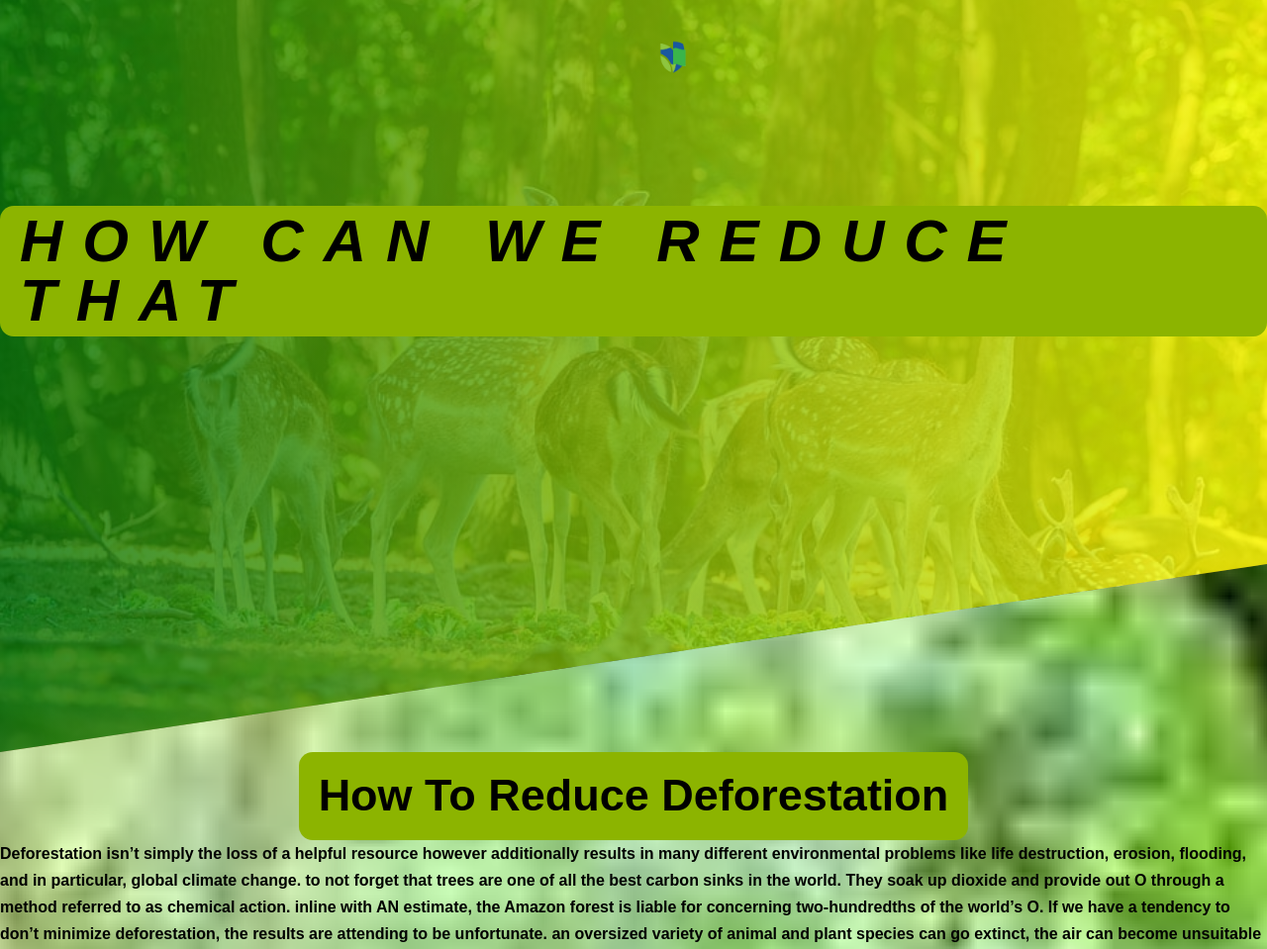
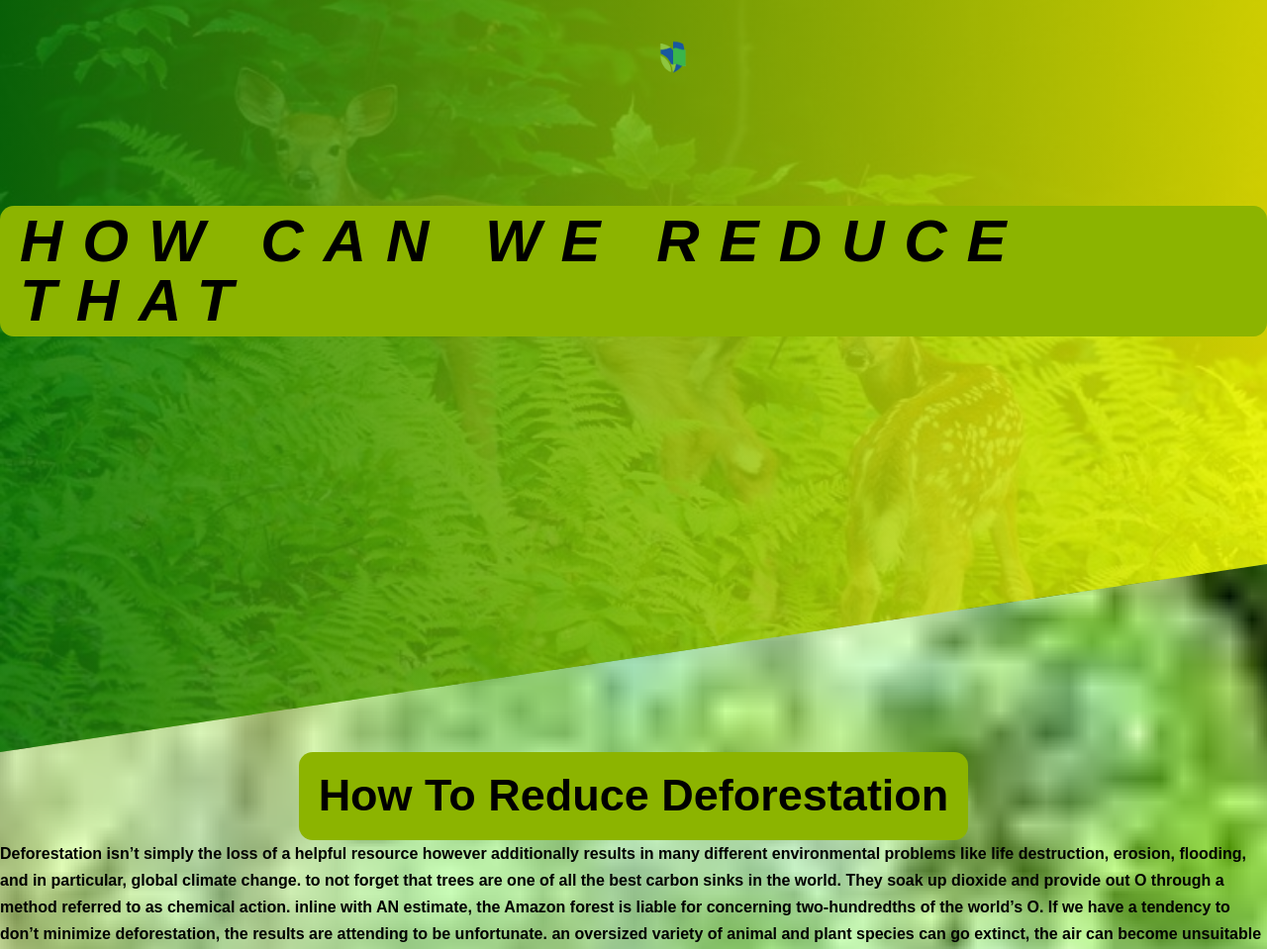
Before and after one commit to sathsaranigithub/new_project, a PHP site: page /pt.html in a window 1280 px wide. Shown: the part 80-1039 px from the top of the page at 99% size. Run offline with PHP 8.4, Linux system fonts and the light colour scheme.

Commit message:
Update pt.css

```diff
--- a/pt.css
+++ b/pt.css
@@ -82,7 +82,7 @@ a:hover {
       rgba(8, 114, 8, 0.83),
       rgba(255, 255, 0, 0.8)
     ),
-    url(./img/1.jpg);
+    url(./img/11.jpg);
   background-size: cover;
   background-position: center;
   position: relative;
```
